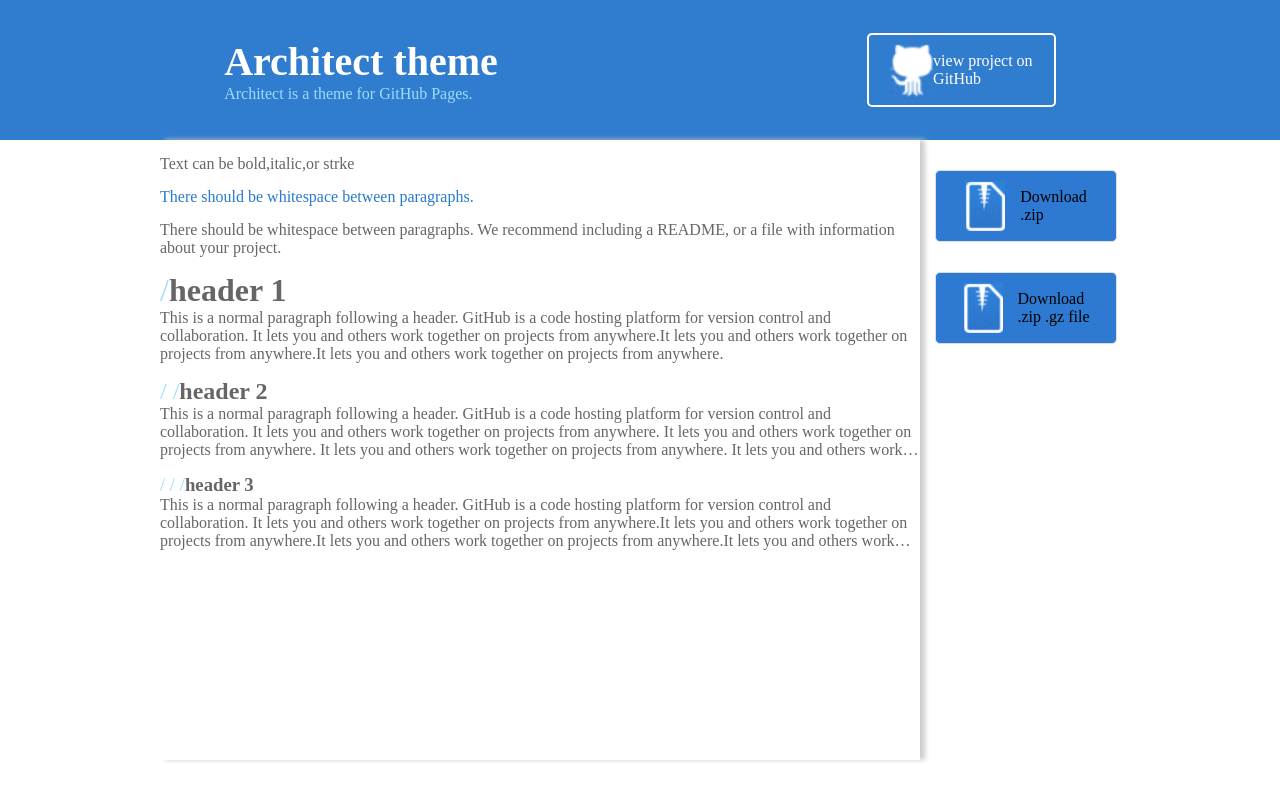
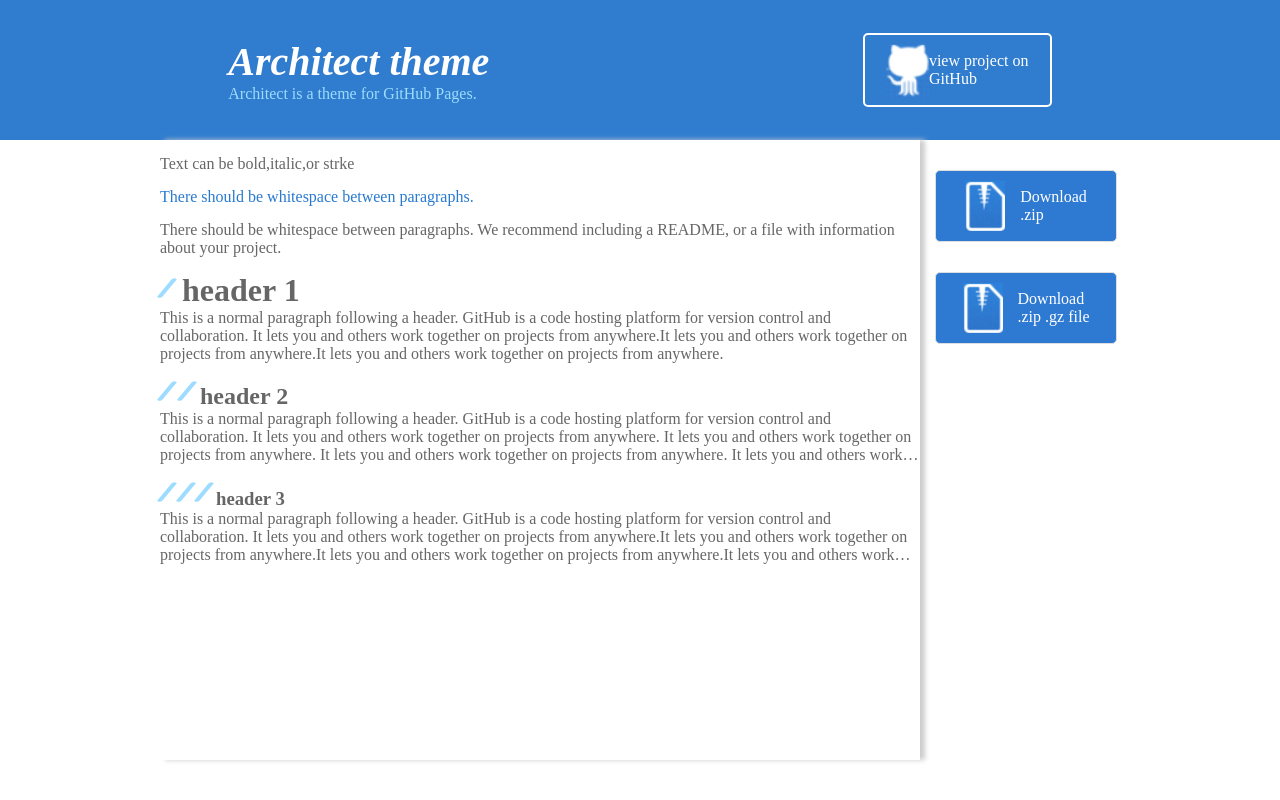
Before and after one commit to lijiaxuannn/lijiaxuan.github.io, a plain HTML site: page home.html in a window 1280 px wide. Drawn offline with Linux system fonts and the light colour scheme.

Commit message:
修改了文件

```diff
--- a/css/home.css
+++ b/css/home.css
@@ -14,6 +14,7 @@ body,div,h1,h2,h3,h4,h5{
     font-weight: 900;
     margin-right: 145px;
     color: #fff;
+    font-style:oblique;
 }
 .tit-txt{
     color: #9ddcff;
@@ -59,6 +60,7 @@ body,div,h1,h2,h3,h4,h5{
     border-radius: 5px;
     border: 1px solid #dedede;
     margin: 30px 15px;
+    color: #fff;
 }
 .color{
     color: #2879d0;
@@ -71,6 +73,11 @@ body,div,h1,h2,h3,h4,h5{
     -webkit-box-orient: vertical;
 }
 .slash{
-    font-weight: 100;
-    color: #9ddcff;
+    display: inline-block;
+    background-color: #9ddcff;
+    width: 4px;
+    height: 26px;
+    border-radius: 10px 0px 10px 0px;
+    -webkit-transform: rotate(40deg);
+    margin: 0 5px;
 }
--- a/home.html
+++ b/home.html
@@ -28,7 +28,10 @@
                 <div class="text color">There should be whitespace between paragraphs.</div>
                 <div class="text">There should be whitespace between paragraphs. We recommend including a README, or a file with information about your project.</div>
                 <div class="text">
-                    <h1><span class="slash">/</span>header 1</h1>
+                    <h1>
+                        <span class="slash"></span>
+                        header 1
+                    </h1>
                     <div class="txet">This is a normal paragraph
                         following a header. GitHub is a code hosting
                          platform for version control and collaboration.
@@ -38,7 +41,11 @@
                          on projects from anywhere.</div>
                 </div>
                 <div class="text">
-                    <h2><span class="slash">/ /</span>header 2</h2>
+                    <h2>
+                        <span class="slash"></span>
+                        <span class="slash"></span>
+                        header 2
+                    </h2>
                     <div class="txet">This is a normal paragraph following a header. GitHub is a
                         code hosting platform for version control and collaboration.
                         It lets you and others work together on projects from anywhere.
@@ -47,7 +54,12 @@
                         It lets you and others work together on projects from anywhere.</div>
                 </div>
                 <div class="text">
-                    <h3> <span class="slash">/ / /</span>header 3</h3>
+                    <h3>
+                        <span class="slash"></span>
+                        <span class="slash"></span>
+                        <span class="slash"></span>
+                        header 3
+                    </h3>
                     <div class="txet">This is a normal paragraph following a header. GitHub is a code
                         hosting platform for version control and collaboration. It lets
                         you and others work together on projects from anywhere.It lets
```
